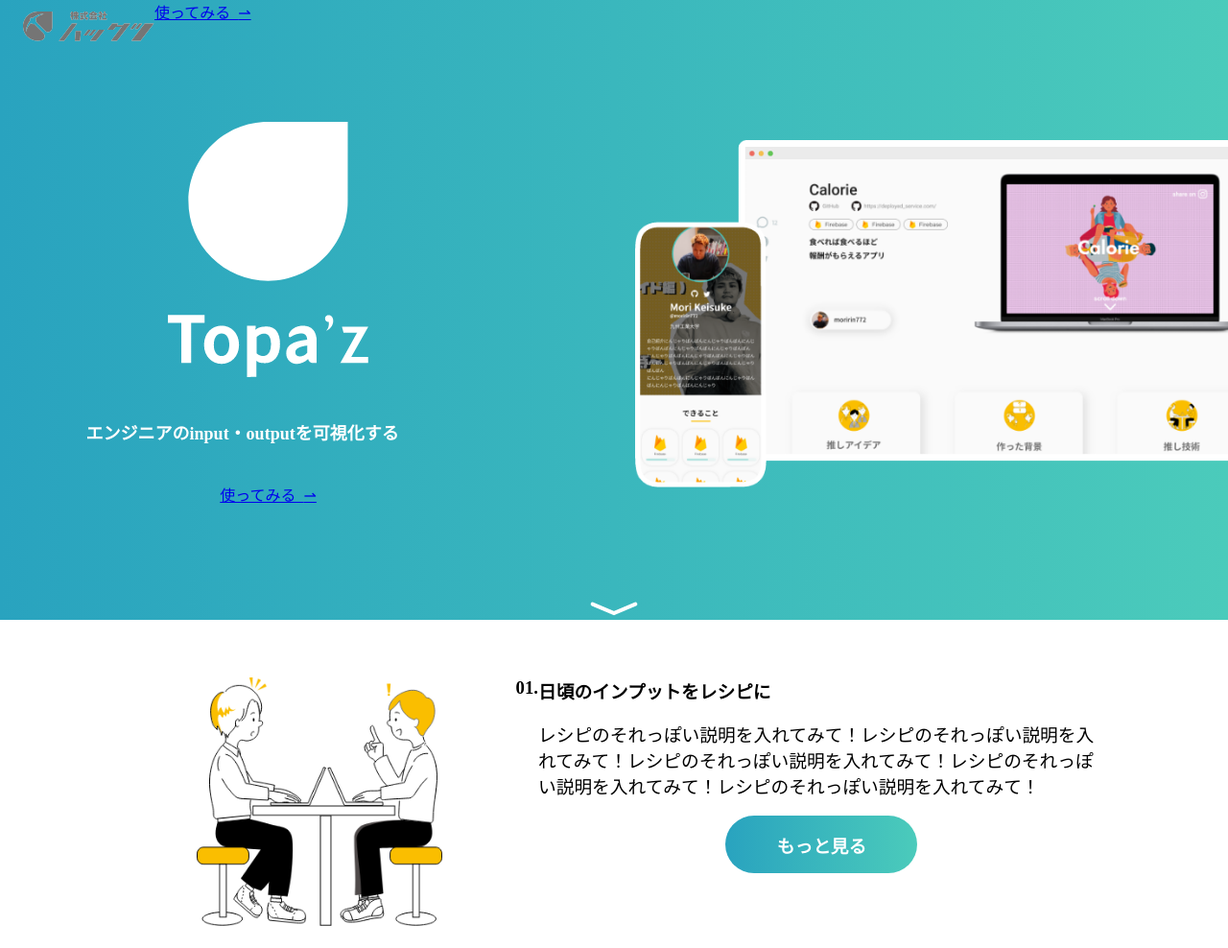
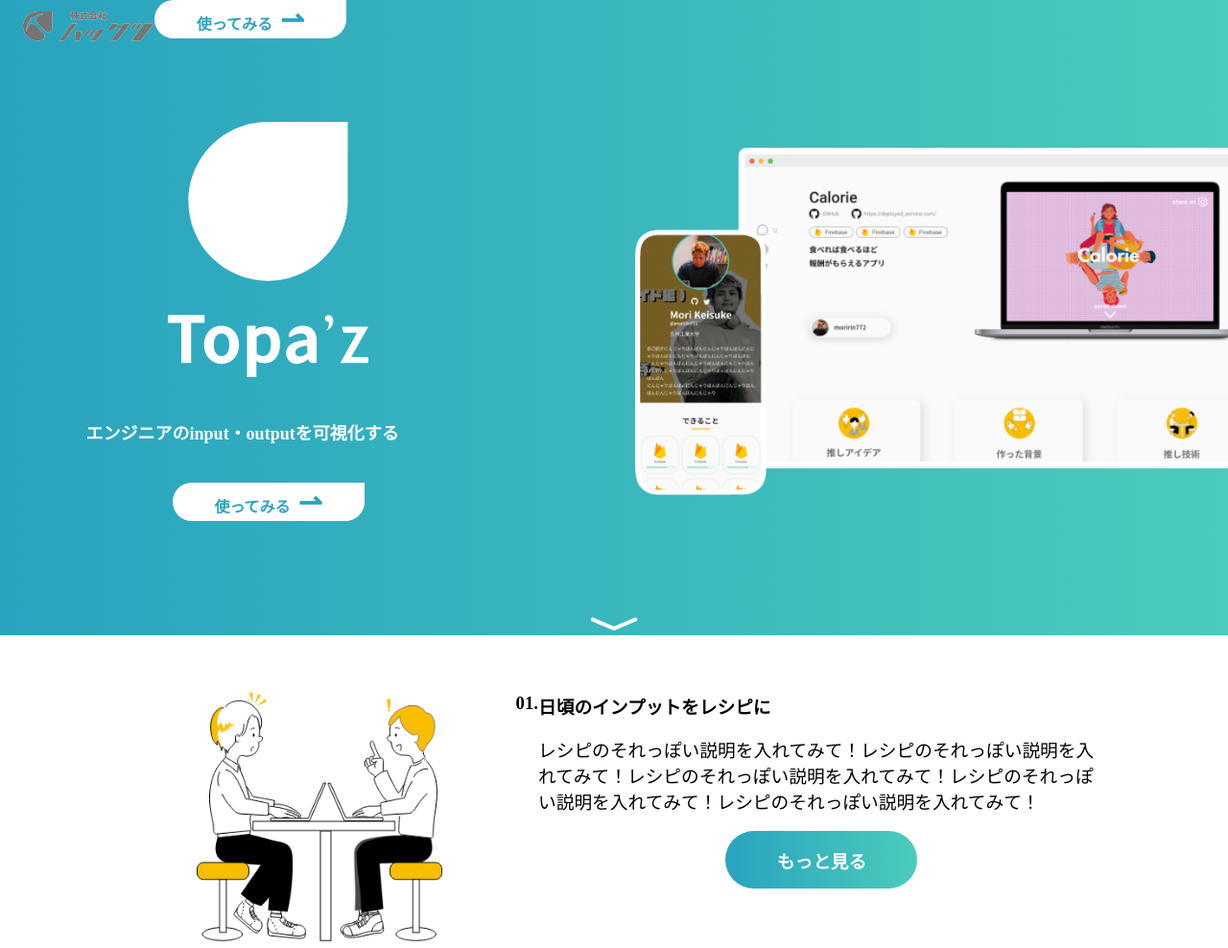
Before and after one commit to uuronn/topaz_lp, a plain HTML site: page index.html in a window 1280 px wide. Shown: the top 988 px of the page at 96% size. Drawn offline with Linux system fonts and the light colour scheme; some packages are replaced by stand-ins of ours.

Commit message:
header_feature

```diff
--- a/css/header.css
+++ b/css/header.css
@@ -22,6 +22,29 @@
     color: #fff;
     font-size: 18px;
     width: 380px;
+}
+
+.topaz_button-link {
+    display: flex;
+    justify-content: center;
+    align-items: center;
+    margin: 0 auto;
+    border-radius: 100px 0 100px 100px;
+    width: 200px;
+    height: 40px;
+    background: #fff;
+    text-decoration: none;
+}
+
+.topaz_button-link-text {
+    background: #29A3BF;
+    -webkit-background-clip: text;
+    color: transparent;
+    font-weight: bold;
+}
+
+.topaz_span {
+    font-size: 30px;
 }
 
 .header_right-img {
--- a/index.html
+++ b/index.html
@@ -15,8 +15,8 @@
             <img class="top_menu-logo" src="./image/hackz_header-top-img.png" alt="トップメニューハックツ">
         </div>
         <div class="top_menu-button">
-            <a class="menu_button-link" href="sss">
-                <p>使ってみる&nbsp;&nbsp;<span>⇀</span></p>
+            <a class="topaz_button-link" href="sss">
+                <p class="topaz_button-link-text">使ってみる&nbsp;&nbsp;<span class="topaz_span">⇀</span></p>
             </a>
         </div>
     </div>
@@ -30,7 +30,7 @@
                 <p class="header_topaz-text"><b>エンジニアのinput・outputを可視化する</b></p>
                 <div class="header_topaz-button">
                     <a class="topaz_button-link" href="sss">
-                        <p>使ってみる&nbsp;&nbsp;<span>⇀</span></p>
+                        <p class="topaz_button-link-text">使ってみる&nbsp;&nbsp;<span class="topaz_span">⇀</span></p>
                     </a>
                 </div>
             </div>
```
